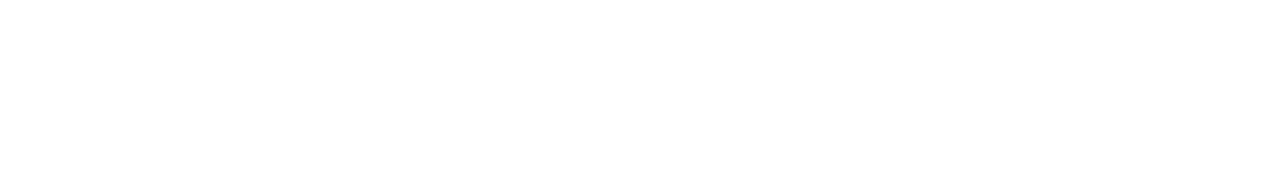
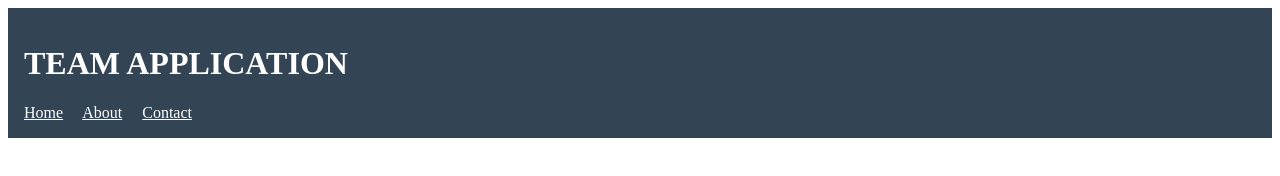
Before and after one commit to digimentorpk/team-project, a plain HTML site: page index.html in a window 1280 px wide. Drawn offline with Linux system fonts and the light colour scheme.

Commit message:
feat:(header) : add navigation

```diff
--- a/index.html
+++ b/index.html
@@ -1 +1,18 @@
-<DOCTYPE html><html><head><title>TEAM APP</title></head><body></body></html>
+<!DOCTYPE html>
+<html>
+<head>
+<title>TEAM APP</title>
+<link rel=stylesheet href=style.css>
+</head>
+<body>
+<header>
+<h1>TEAM APPLICATION</h1>
+<nav>
+<a href=#home>Home</a>
+<a href=#about>About</a>
+<a href=#contact>Contact</a>
+</nav>
+</header>
+<main></main>
+</body>
+</html>
--- a/style.css
+++ b/style.css
@@ -1 +1,11 @@
-/* MAIN STYLE */
+ /* MAIN STYLE */
+ header {
+ background-color: #345;
+ color: white;
+ padding: 1rem;
+ }
+ nav a {
+ color: white;
+ text-decoration: italic;
+ margin-right: 1rem;
+ }
```
